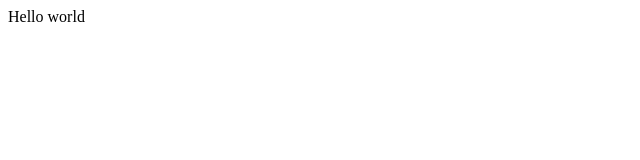
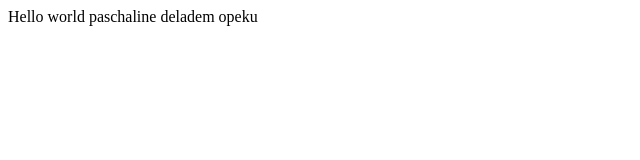
Before and after one commit to pasckydela/Stephanie-project, a plain HTML site: page index.html in a window 1280 px wide. Shown: the whole page, without its empty margins (0-640 px from the left). Drawn offline with Linux system fonts and the light colour scheme.

Commit message:
i just updated my code

```diff
--- a/index.html
+++ b/index.html
@@ -7,6 +7,6 @@
     <title>Document</title>
 </head>
 <body>
-   Hello world
+   Hello world paschaline deladem opeku
 </body>
 </html>
```
